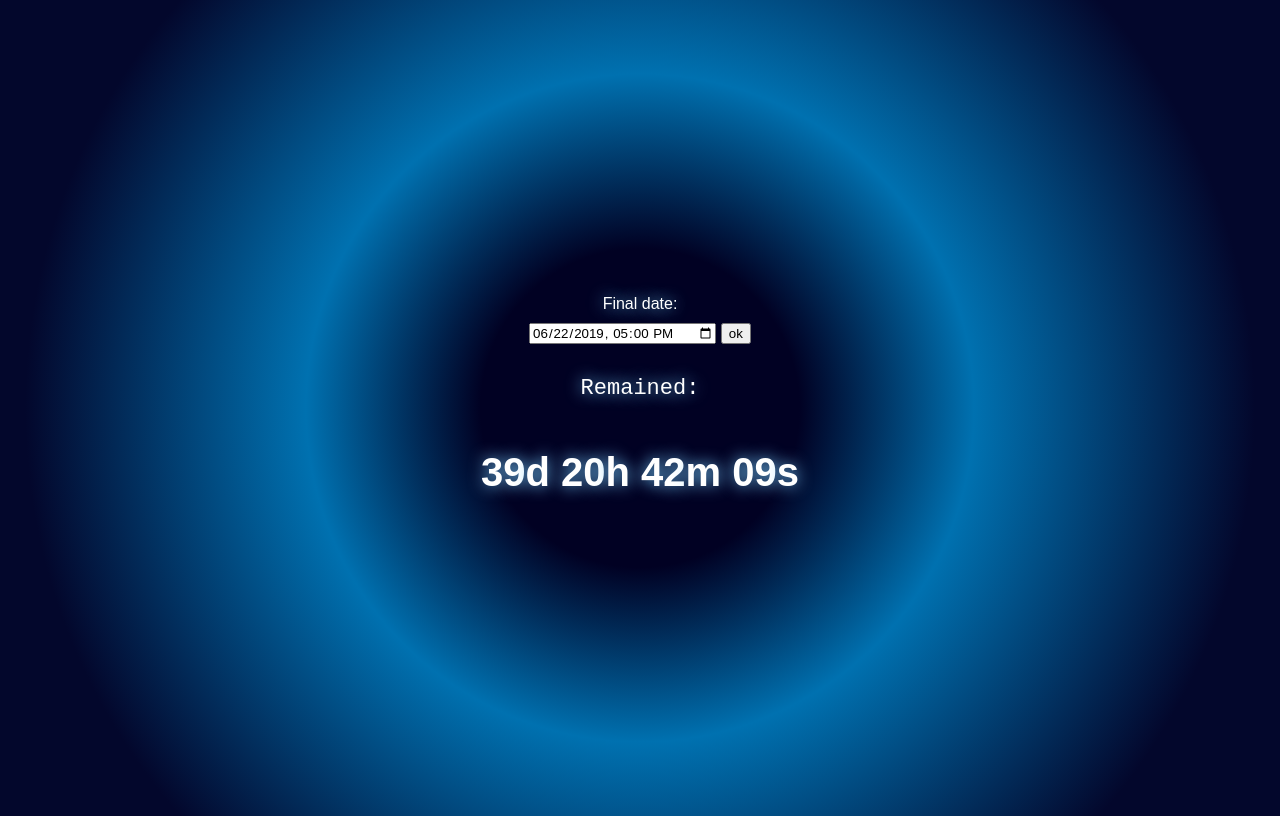
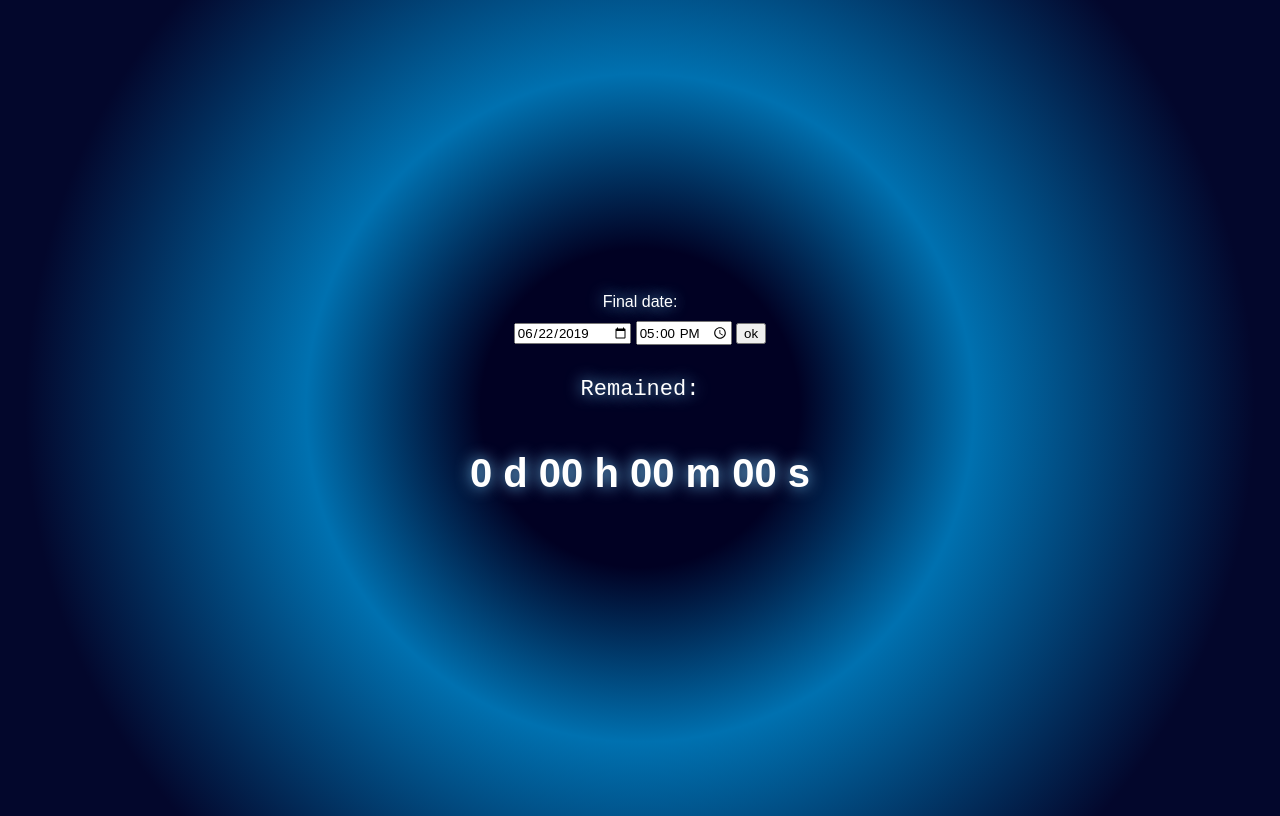
Before and after one commit to adriannan/countdown-timer, a plain HTML site: page index.html in a window 1280 px wide. Drawn offline with Linux system fonts and the light colour scheme.

Commit message:
change input / safari probl

```diff
--- a/index.html
+++ b/index.html
@@ -11,15 +11,20 @@
 <body>
 	<div class="date">
 		<label>Final date:</label>
-		<span><input type="datetime-local" class="final" value="2019-06-22T17:00">
-		<button type="submit">ok</button></span>
+		<span>
+			<!-- <input type="datetime-local" class="final" value="2019-06-22T17:00"> -->
+			<input type="date" class="final-date" value="2019-06-22"  min="2019-05-13">
+			<input type="time" class="final-time" value="17:00">
+			<button type="submit">ok</button>
+		</span>
 	</div>
+
 	<p>Remained:</p>
 	<h1>
-		<span class="d">- </span>d
-		<span class="h">- </span>h
-		<span class="m">- </span>m
-		<span class="s">- </span>s
+		<span class="d">0 </span>d
+		<span class="h">00 </span>h
+		<span class="m">00 </span>m
+		<span class="s">00 </span>s
 	</h1>
 
 </body>
```
